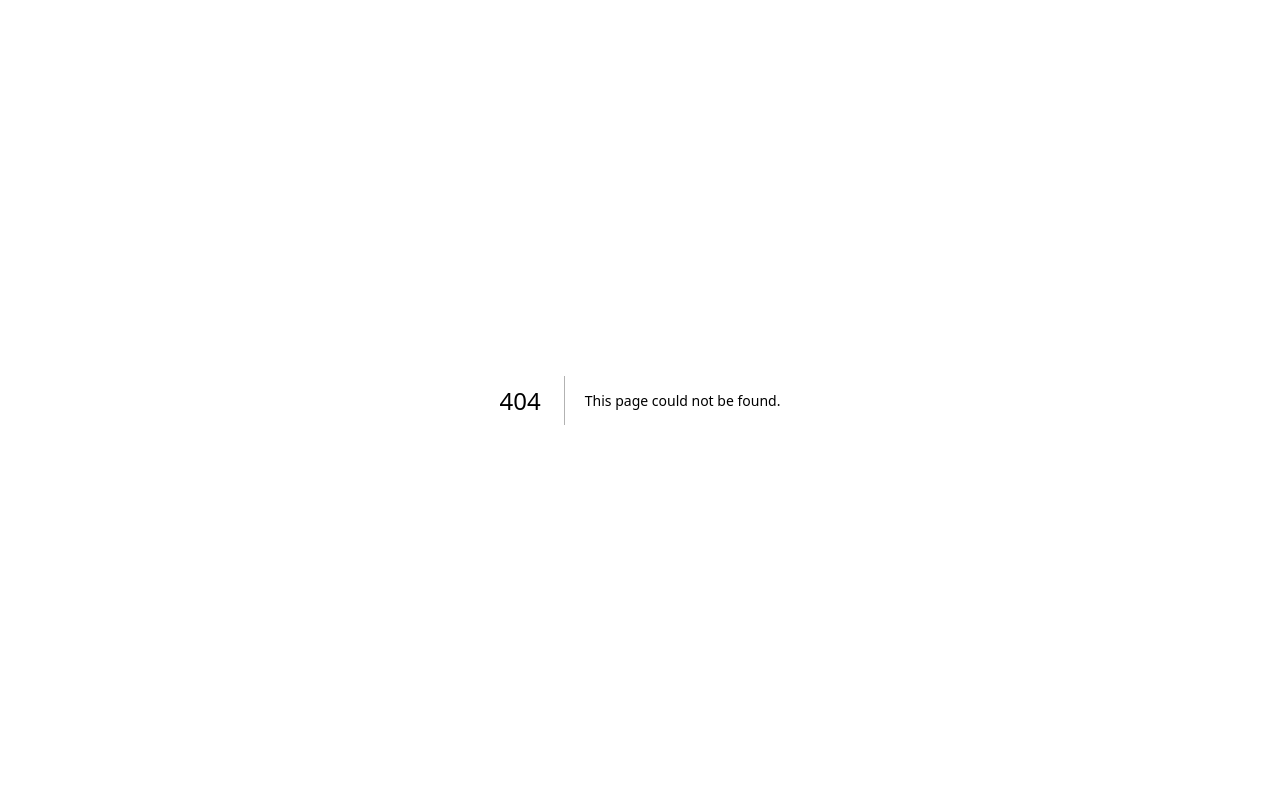
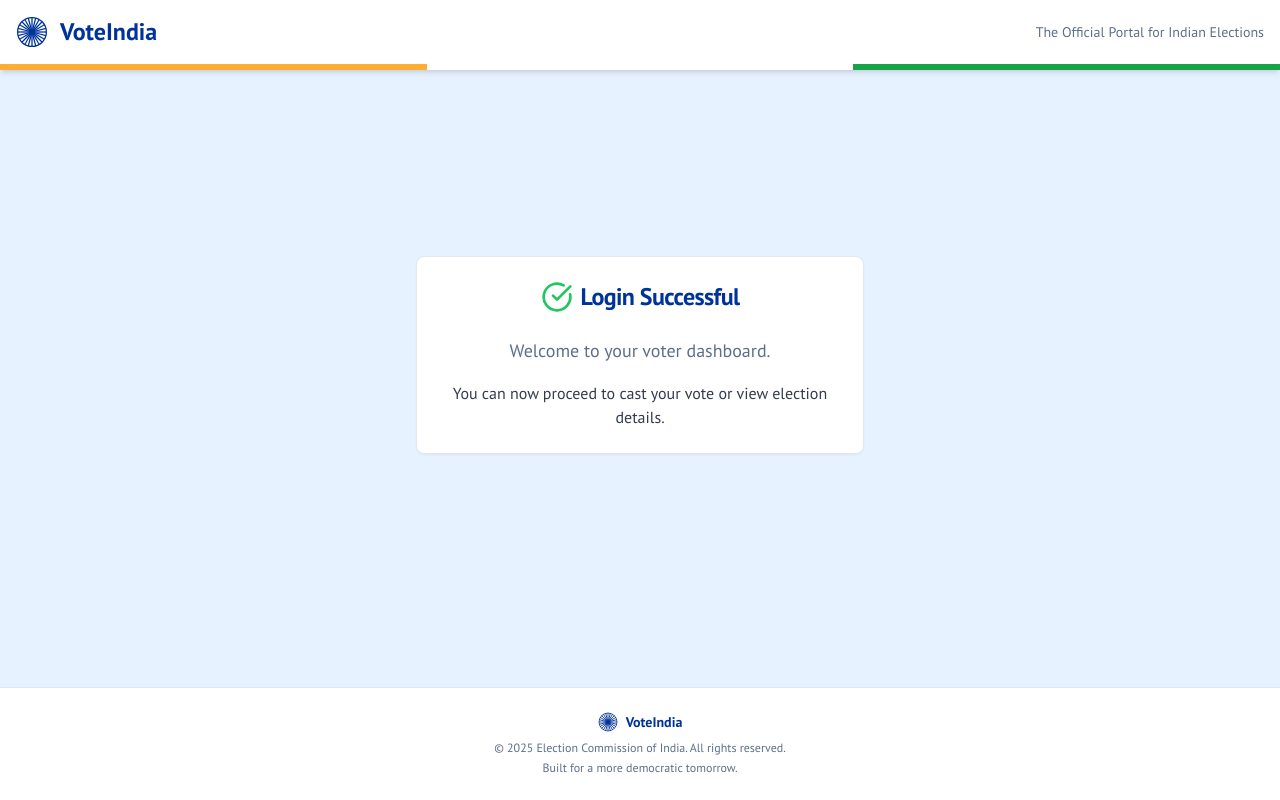
Before and after one commit to ShashankMudg/Your-Voice-Your-Vote, a Next.js app: page /dashboard in a window 1280 px wide. Before the commit this address had no page. Built offline with nearby package versions, Linux system fonts and the light colour scheme.

Commit message:
Awesome, Now add logic to the validate button. In case the otp is wrong

```diff
--- /dev/null
+++ b/src/app/dashboard/page.tsx
@@ -0,0 +1,31 @@
+import Header from '@/components/header';
+import Footer from '@/components/footer';
+import { Card, CardContent, CardHeader, CardTitle } from '@/components/ui/card';
+import { CheckCircle } from 'lucide-react';
+
+export default function DashboardPage() {
+  return (
+    <div className="flex flex-col min-h-screen bg-background">
+      <Header />
+      <main className="flex-grow container mx-auto px-4 py-8 md:py-12 flex items-center justify-center">
+        <Card className="w-full max-w-md text-center animate-fade-in">
+          <CardHeader>
+            <CardTitle className="flex items-center justify-center gap-2 text-2xl text-primary">
+              <CheckCircle className="h-8 w-8 text-green-500" />
+              Login Successful
+            </CardTitle>
+          </CardHeader>
+          <CardContent>
+            <p className="text-lg text-muted-foreground">
+              Welcome to your voter dashboard.
+            </p>
+            <p className="mt-4">
+                You can now proceed to cast your vote or view election details.
+            </p>
+          </CardContent>
+        </Card>
+      </main>
+      <Footer />
+    </div>
+  );
+}
--- a/src/components/auth-form.tsx
+++ b/src/components/auth-form.tsx
@@ -1,40 +1,59 @@
 "use client";
 
 import { useState } from "react";
+import { useRouter } from "next/navigation";
 import { Card, CardContent, CardHeader, CardTitle, CardDescription } from "@/components/ui/card";
 import { Button } from "@/components/ui/button";
 import { Input } from "@/components/ui/input";
 import { Label } from "@/components/ui/label";
 import { Dialog, DialogContent, DialogHeader, DialogTitle, DialogDescription, DialogFooter, DialogClose } from "@/components/ui/dialog";
 import { Send, LogIn } from "lucide-react";
+import { useToast } from "@/hooks/use-toast";
 
 export default function AuthForm() {
   const [isOtpSent, setIsOtpSent] = useState(false);
   const [aadhar, setAadhar] = useState('');
+  const [otp, setOtp] = useState('');
+  const router = useRouter();
+  const { toast } = useToast();
 
   const handleSendOtp = (e: React.FormEvent) => {
     e.preventDefault();
-    // Here you would typically call an API to send the OTP
     if (aadhar.trim().length >= 12) {
+      // In a real app, an API call to send OTP would be made here.
+      console.log(`Sending OTP for Aadhar: ${aadhar}`);
       setIsOtpSent(true);
     }
   };
 
   const handleLogin = (e: React.FormEvent) => {
     e.preventDefault();
-    // Here you would verify the OTP and log the user in
-    console.log("Logging in...");
-    setIsOtpSent(false); // Close dialog on login
+    // For demonstration, using a hardcoded OTP.
+    // In a real app, you would verify this against a server.
+    if (otp === '123456') {
+      toast({
+        title: "Success",
+        description: "OTP validated successfully. Redirecting...",
+        variant: "default",
+      });
+      router.push('/dashboard');
+    } else {
+      toast({
+        title: "Error",
+        description: "Wrong OTP entered. Please try again.",
+        variant: "destructive",
+      });
+    }
   };
 
   return (
     <>
-      <Card className="w-full flex flex-col h-full">
+      <Card className="w-full flex flex-col justify-between h-full">
         <CardHeader>
           <CardTitle>Portal Access</CardTitle>
           <CardDescription>Enter your Aadhar number to receive an OTP.</CardDescription>
         </CardHeader>
-        <CardContent className="flex-grow flex flex-col items-center justify-center">
+        <CardContent className="flex-grow flex flex-col items-center justify-start pt-8">
           <div className="w-full max-w-sm">
             <form onSubmit={handleSendOtp} className="space-y-4">
               <div className="space-y-2">
@@ -47,6 +66,9 @@ export default function AuthForm() {
                   maxLength={12}
                   value={aadhar}
                   onChange={(e) => setAadhar(e.target.value)}
+                  type="text"
+                  pattern="\d{12}"
+                  title="Aadhar number must be 12 digits."
                 />
               </div>
               <Button type="submit" className="w-full bg-primary hover:bg-primary/90 text-primary-foreground">
@@ -63,7 +85,7 @@ export default function AuthForm() {
           <DialogHeader>
             <DialogTitle>Enter OTP</DialogTitle>
             <DialogDescription>
-              An OTP has been sent to your registered mobile number.
+              An OTP has been sent to your registered mobile number. (Hint: use 123456)
             </DialogDescription>
           </DialogHeader>
           <form onSubmit={handleLogin}>
@@ -78,6 +100,8 @@ export default function AuthForm() {
                   placeholder="Enter your 6-digit OTP"
                   required
                   maxLength={6}
+                  value={otp}
+                  onChange={(e) => setOtp(e.target.value)}
                 />
               </div>
             </div>
```
